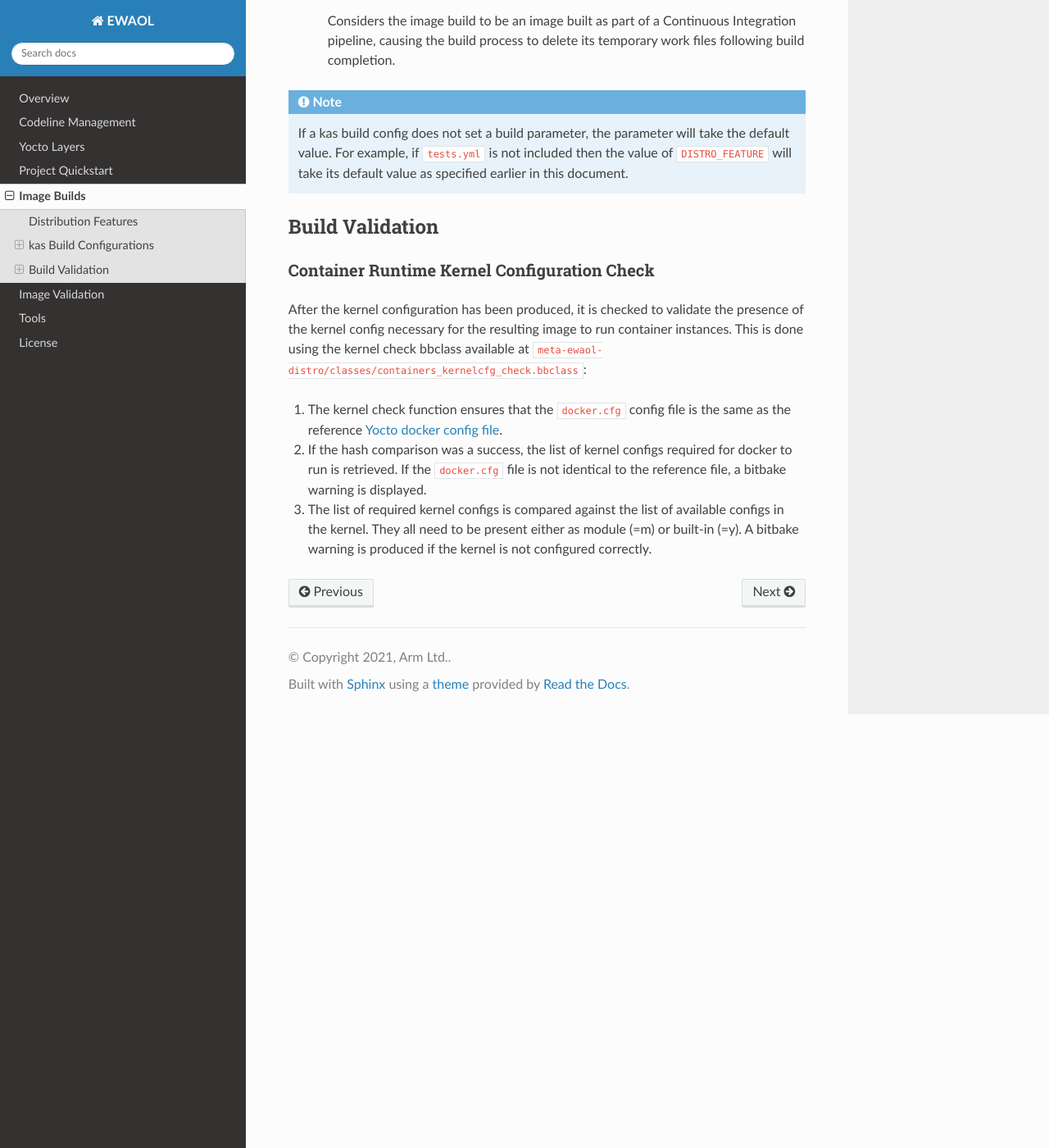
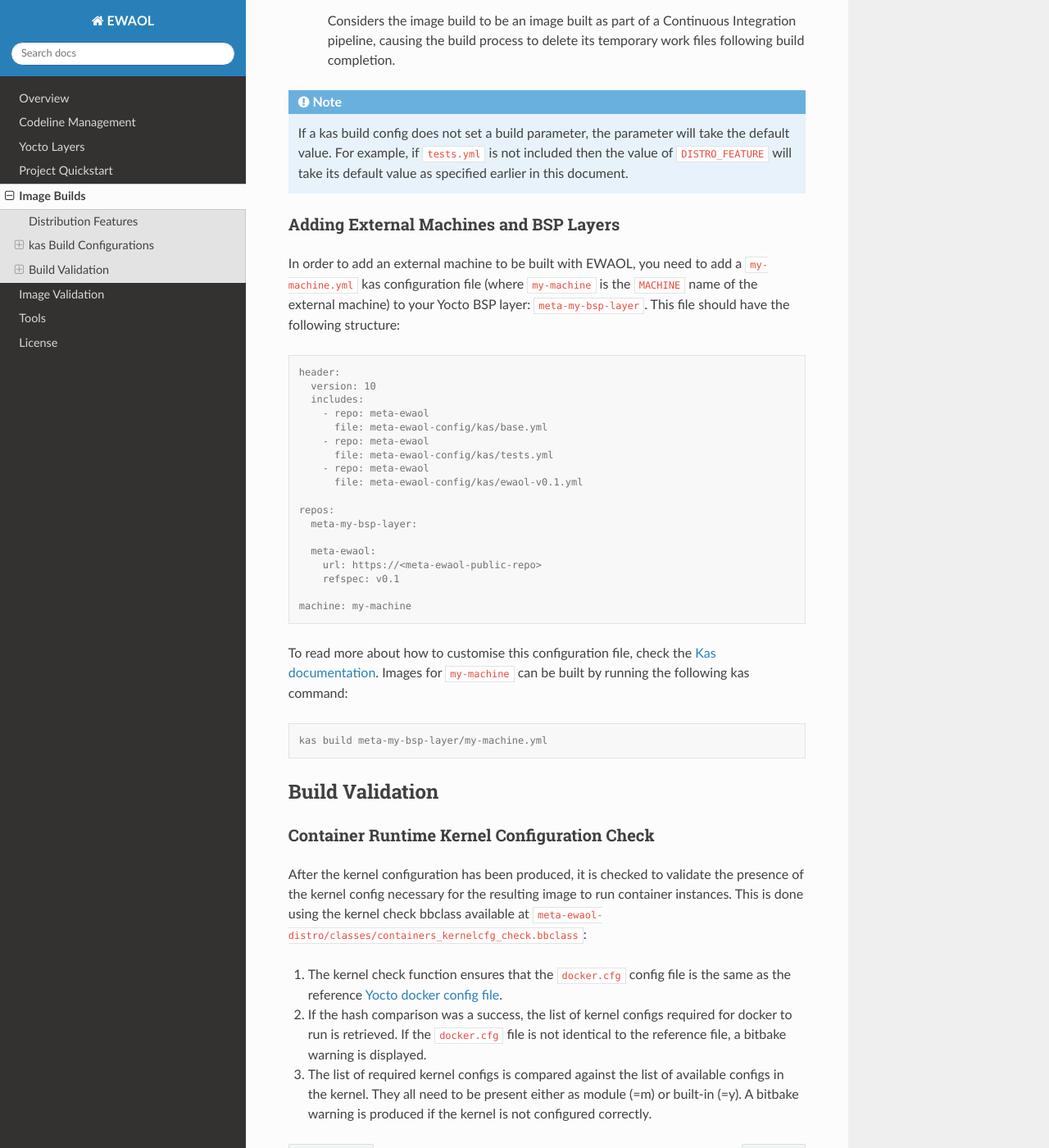
Before and after one commit to chaoge525/soafee_demo, a Sphinx documentation site: the page built from documentation/builds.rst, in a window 1280 px wide and 1400 px high, scrolled down 3021 px. Shown: the whole window at 82% size. Built offline with Sphinx 7.4.7 and the Read the Docs theme 2.0.0, drawn with Linux system fonts in a browser that asks for light colours.

Commit message:
doc: Add section on how to add an external machine
This patch adds a section detailing how to add a yaml file for an
external platform and how to build images for it.

Issue-Id: SCM-3031
Signed-off-by: Hugo L'Hostis <hugo.lhostis@arm.com>
Change-Id: I3be02bf39de84cd89f2c9a8c38d902f8ba74f861

```diff
--- a/documentation/builds.rst
+++ b/documentation/builds.rst
@@ -142,6 +142,43 @@ There are currently two build modifier YAML files:
   the value of ``DISTRO_FEATURE`` will take its default value as specified
   earlier in this document.
 
+Adding External Machines and BSP Layers
+^^^^^^^^^^^^^^^^^^^^^^^^^^^^^^^^^^^^^^^
+
+In order to add an external machine to be built with EWAOL, you need to add a
+``my-machine.yml`` kas configuration file (where ``my-machine`` is the
+``MACHINE`` name of the external machine) to your Yocto BSP layer:
+``meta-my-bsp-layer``. This file should have the following structure:
+
+.. code-block:: console
+
+    header:
+      version: 10
+      includes:
+        - repo: meta-ewaol
+          file: meta-ewaol-config/kas/base.yml
+        - repo: meta-ewaol
+          file: meta-ewaol-config/kas/tests.yml
+        - repo: meta-ewaol
+          file: meta-ewaol-config/kas/ewaol-v0.1.yml
+
+    repos:
+      meta-my-bsp-layer:
+
+      meta-ewaol:
+        url: https://<meta-ewaol-public-repo>
+        refspec: v0.1
+
+    machine: my-machine
+
+To read more about how to customise this configuration file, check the
+`Kas documentation`_. Images for ``my-machine`` can be built by running the
+following kas command:
+
+.. code-block:: console
+
+    kas build meta-my-bsp-layer/my-machine.yml
+
 Build Validation
 ----------------
 
```
Also changed, not shown: 1 other file.
